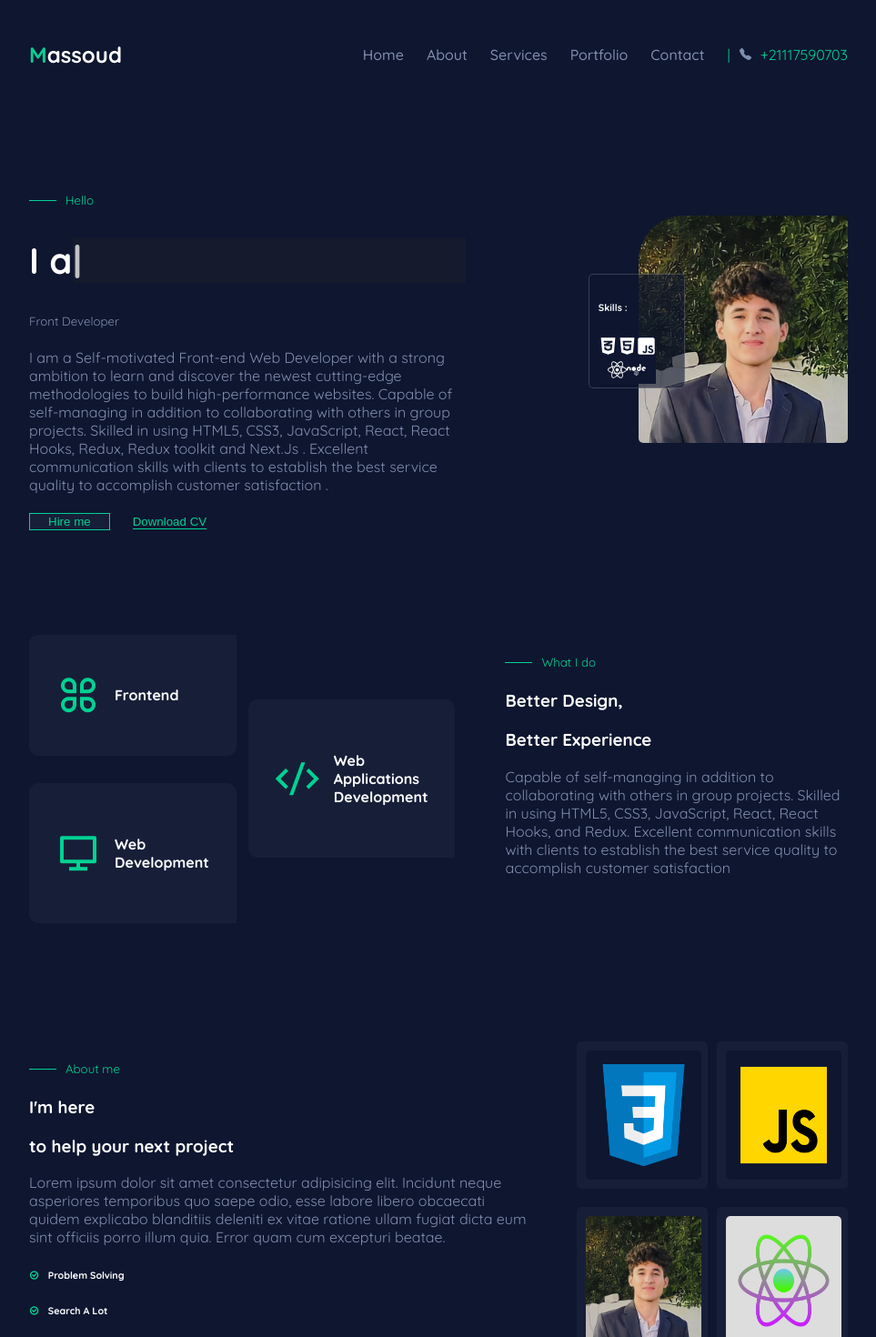
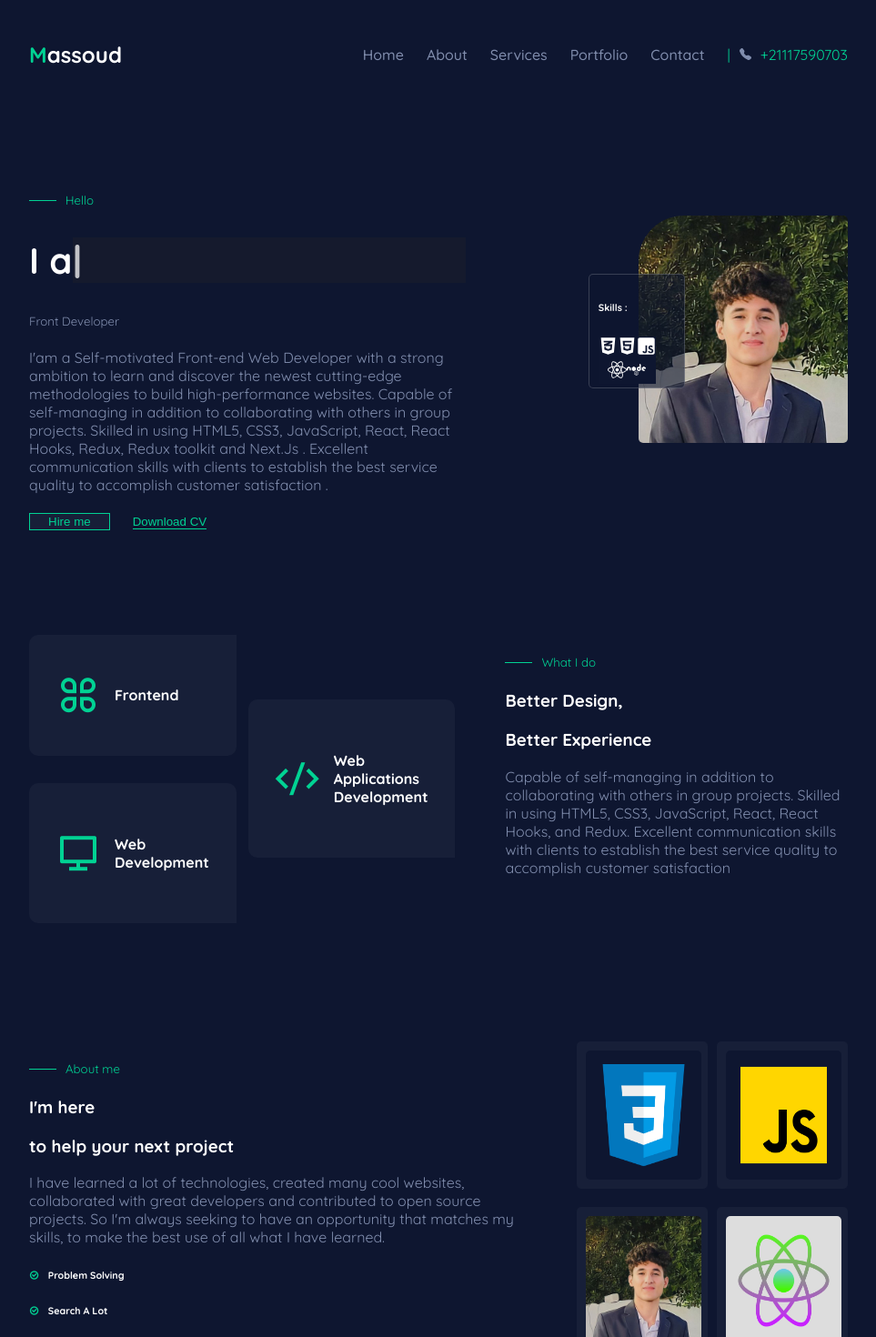
Before and after one commit to MohamedMassoud10/Portfoilo, a Next.js app: page / in a window 1280 px wide. Shown: the top 1470 px of the page at 91% size, without its empty margins (158-1121 px from the left). Built offline with nearby package versions, Linux system fonts and the light colour scheme.

Commit message:
reomve the loeam then add real words to about section

```diff
--- a/pages/component/UI/About.jsx
+++ b/pages/component/UI/About.jsx
@@ -18,11 +18,11 @@ const About = () => {
             <h3>I&apos;m here</h3>
             <h3>to help your next project</h3>
             <p>
-              Lorem ipsum dolor sit amet consectetur adipisicing elit. Incidunt
-              neque asperiores temporibus quo saepe odio, esse labore libero
-              obcaecati quidem explicabo blanditiis deleniti ex vitae ratione
-              ullam fugiat dicta eum sint officiis porro illum quia. Error quam
-              cum excepturi beatae.
+              I have learned a lot of technologies, created many cool websites,
+              collaborated with great developers and contributed to open source
+              projects. So I'm always seeking to have an opportunity that
+              matches my skills, to make the best use of all what I have
+              learned.
             </p>
 
             <div>
--- a/pages/component/UI/Hero.jsx
+++ b/pages/component/UI/Hero.jsx
@@ -22,7 +22,7 @@ export default function Hero() {
             <h2 className={`${classes.typing}`}>I am Mohamed Massoud</h2>
             <h5>Front Developer</h5>
             <p>
-              I am a Self-motivated Front-end Web Developer with a strong
+              I&apos;am a Self-motivated Front-end Web Developer with a strong
               ambition to learn and discover the newest cutting-edge
               methodologies to build high-performance websites. Capable of
               self-managing in addition to collaborating with others in group
```
